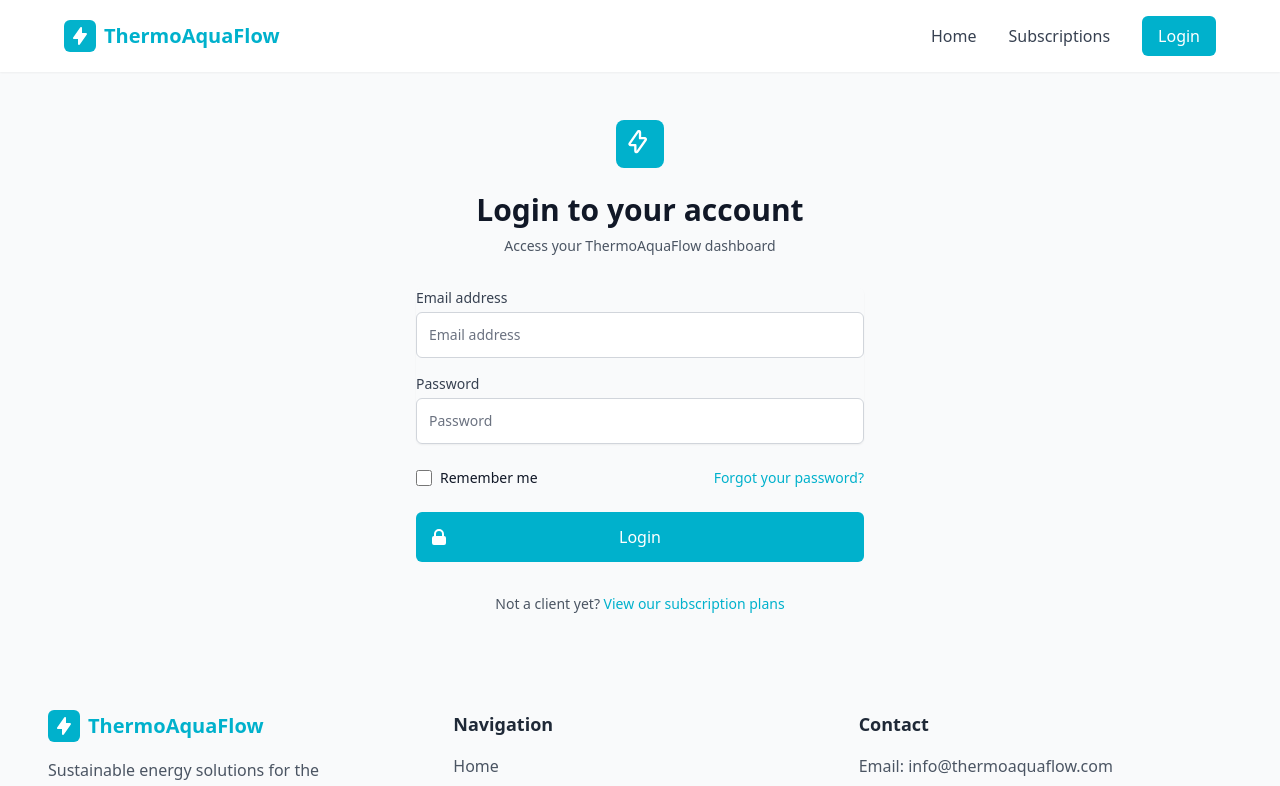
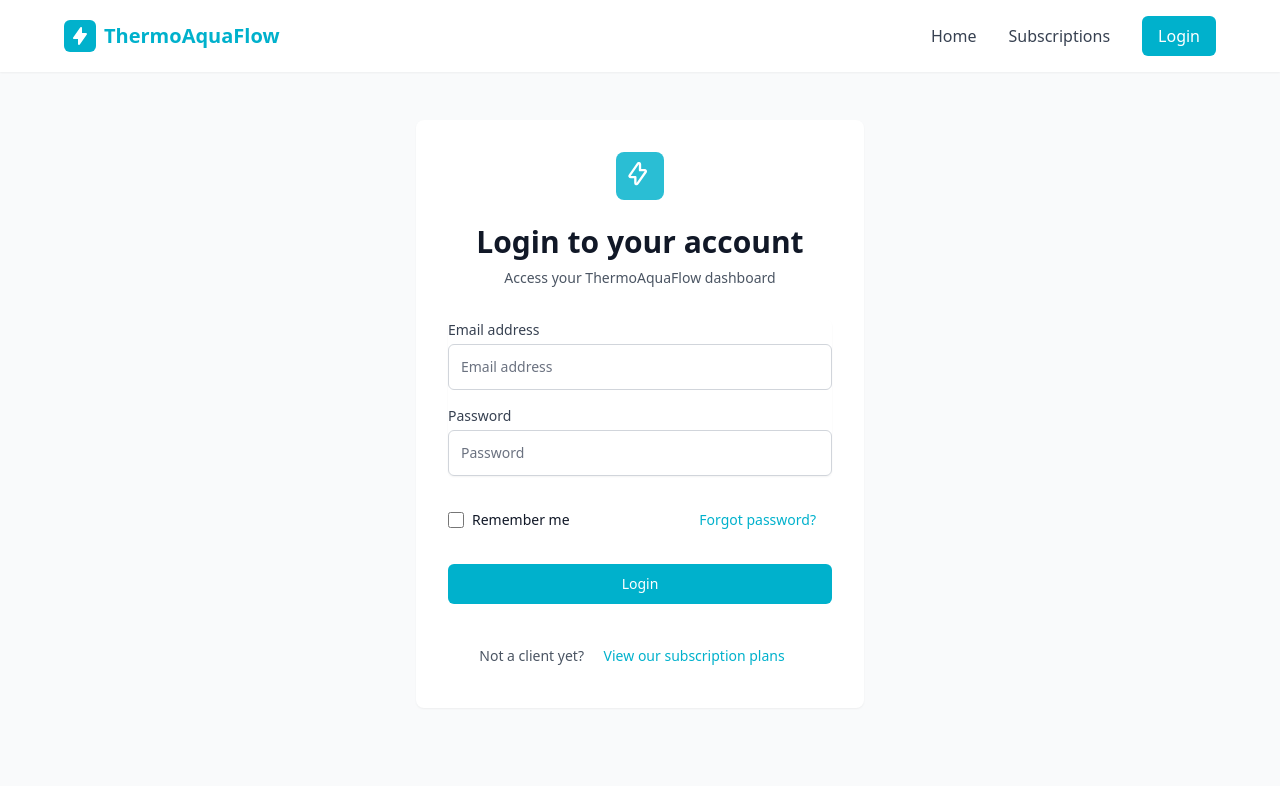
Before and after one commit to La3b-Sghar/thermo-aqua-flow, a React (Vite) app: page /login in a window 1280 px wide. Shown: the top 786 px of the page. Built offline with nearby package versions, Linux system fonts and the light colour scheme.

Commit message:
Fix: Improve button and logo interactions
- Make buttons interactable with hover effects.
- Fix logo navigation to home page on login.
- General website improvements.

```diff
--- a/src/pages/Contact.tsx
+++ b/src/pages/Contact.tsx
@@ -20,7 +20,7 @@ const Contact = () => {
 
           <div className="grid grid-cols-1 md:grid-cols-2 gap-8">
             {/* Email Contact */}
-            <div className="bg-white p-8 rounded-lg shadow-sm border border-border">
+            <div className="bg-white p-8 rounded-lg shadow-sm border border-border hover:shadow-md transition-shadow">
               <div className="flex items-center gap-3 mb-4">
                 <Mail className="h-6 w-6 text-primary" />
                 <h2 className="text-2xl font-semibold text-gray-900">Email Us</h2>
@@ -38,7 +38,7 @@ const Contact = () => {
             </div>
 
             {/* Phone Contact */}
-            <div className="bg-white p-8 rounded-lg shadow-sm border border-border">
+            <div className="bg-white p-8 rounded-lg shadow-sm border border-border hover:shadow-md transition-shadow">
               <div className="flex items-center gap-3 mb-4">
                 <Phone className="h-6 w-6 text-primary" />
                 <h2 className="text-2xl font-semibold text-gray-900">Call Us</h2>
--- a/src/pages/Login.tsx
+++ b/src/pages/Login.tsx
@@ -1,6 +1,7 @@
 
 import { useState } from 'react';
 import { useNavigate } from 'react-router-dom';
+import { Button } from '@/components/ui/button';
 import Navbar from '@/components/Navbar';
 import Footer from '@/components/Footer';
 
@@ -21,9 +22,7 @@ const Login = () => {
     setTimeout(() => {
       setIsLoading(false);
 
-      // Since we don't have a backend, we'll accept any credentials
       if (email && password) {
-        // Navigate to dashboard
         navigate('/dashboard');
       } else {
         setError('Please enter both email and password');
@@ -36,10 +35,10 @@ const Login = () => {
       <Navbar />
 
       <div className="flex-1 flex items-center justify-center py-12 px-4 sm:px-6 lg:px-8 bg-gray-50">
-        <div className="max-w-md w-full space-y-8">
+        <div className="max-w-md w-full space-y-8 bg-white p-8 rounded-lg shadow-sm">
           <div>
             <div className="flex justify-center">
-              <div className="bg-primary h-12 w-12 rounded-lg flex items-center justify-center">
+              <div className="bg-primary h-12 w-12 rounded-lg flex items-center justify-center animate-pulse">
                 <svg xmlns="http://www.w3.org/2000/svg" className="h-7 w-7 text-white" fill="none" viewBox="0 0 24 24" stroke="currentColor">
                   <path strokeLinecap="round" strokeLinejoin="round" strokeWidth={2} d="M11.3 1.046A1 1 0 0112 2v5h4a1 1 0 01.82 1.573l-7 10A1 1 0 018 18v-5H4a1 1 0 01-.82-1.573l7-10a1 1 0 011.12-.38z" />
                 </svg>
@@ -67,7 +66,7 @@ const Login = () => {
                   required
                   value={email}
                   onChange={(e) => setEmail(e.target.value)}
-                  className="appearance-none relative block w-full px-3 py-3 border border-gray-300 rounded-md placeholder-gray-500 text-gray-900 focus:outline-none focus:ring-primary focus:border-primary focus:z-10 sm:text-sm"
+                  className="appearance-none relative block w-full px-3 py-3 border border-gray-300 rounded-md placeholder-gray-500 text-gray-900 focus:outline-none focus:ring-primary focus:border-primary focus:z-10 sm:text-sm transition-colors"
                   placeholder="Email address"
                 />
               </div>
@@ -83,7 +82,7 @@ const Login = () => {
                   required
                   value={password}
                   onChange={(e) => setPassword(e.target.value)}
-                  className="appearance-none relative block w-full px-3 py-3 border border-gray-300 rounded-md placeholder-gray-500 text-gray-900 focus:outline-none focus:ring-primary focus:border-primary focus:z-10 sm:text-sm"
+                  className="appearance-none relative block w-full px-3 py-3 border border-gray-300 rounded-md placeholder-gray-500 text-gray-900 focus:outline-none focus:ring-primary focus:border-primary focus:z-10 sm:text-sm transition-colors"
                   placeholder="Password"
                 />
               </div>
@@ -95,18 +94,16 @@ const Login = () => {
                   id="remember-me"
                   name="remember-me"
                   type="checkbox"
-                  className="h-4 w-4 text-primary focus:ring-primary border-gray-300 rounded"
+                  className="h-4 w-4 text-primary focus:ring-primary border-gray-300 rounded transition-colors"
                 />
                 <label htmlFor="remember-me" className="ml-2 block text-sm text-gray-900">
                   Remember me
                 </label>
               </div>
 
-              <div className="text-sm">
-                <a href="#" className="font-medium text-primary hover:text-primary/80">
-                  Forgot your password?
-                </a>
-              </div>
+              <Button variant="link" className="text-primary hover:text-primary/80">
+                Forgot password?
+              </Button>
             </div>
 
             {error && (
@@ -124,37 +121,27 @@ const Login = () => {
               </div>
             )}
 
-            <div>
-              <button
+            <Button
               type="submit"
               disabled={isLoading}
-                className={`group relative w-full flex justify-center py-3 px-4 border border-transparent rounded-md text-white font-medium ${
-                  isLoading ? 'bg-primary/70' : 'bg-primary hover:bg-primary/90'
-                } focus:outline-none focus:ring-2 focus:ring-offset-2 focus:ring-primary transition-colors`}
+              className="w-full flex justify-center py-3"
             >
               {isLoading ? (
                 <svg className="animate-spin -ml-1 mr-2 h-4 w-4 text-white" xmlns="http://www.w3.org/2000/svg" fill="none" viewBox="0 0 24 24">
                   <circle className="opacity-25" cx="12" cy="12" r="10" stroke="currentColor" strokeWidth="4"></circle>
                   <path className="opacity-75" fill="currentColor" d="M4 12a8 8 0 018-8V0C5.373 0 0 5.373 0 12h4zm2 5.291A7.962 7.962 0 014 12H0c0 3.042 1.135 5.824 3 7.938l3-2.647z"></path>
                 </svg>
-                ) : (
-                  <span className="absolute left-0 inset-y-0 flex items-center pl-3">
-                    <svg className="h-5 w-5 text-primary-foreground group-hover:text-primary-foreground" xmlns="http://www.w3.org/2000/svg" viewBox="0 0 20 20" fill="currentColor">
-                      <path fillRule="evenodd" d="M5 9V7a5 5 0 0110 0v2a2 2 0 012 2v5a2 2 0 01-2 2H5a2 2 0 01-2-2v-5a2 2 0 012-2zm8-2v2H7V7a3 3 0 016 0z" clipRule="evenodd" />
-                    </svg>
-                  </span>
-                )}
+              ) : null}
               {isLoading ? 'Logging in...' : 'Login'}
-              </button>
-            </div>
+            </Button>
           </form>
 
           <div className="mt-6 text-center">
             <p className="text-sm text-gray-600">
               Not a client yet?{' '}
-              <a href="/subscriptions" className="font-medium text-primary hover:text-primary/80">
+              <Button variant="link" onClick={() => navigate('/subscriptions')} className="font-medium text-primary hover:text-primary/80">
                 View our subscription plans
-              </a>
+              </Button>
             </p>
           </div>
         </div>
```
Lines whose indentation alone changed are shown as unchanged.
